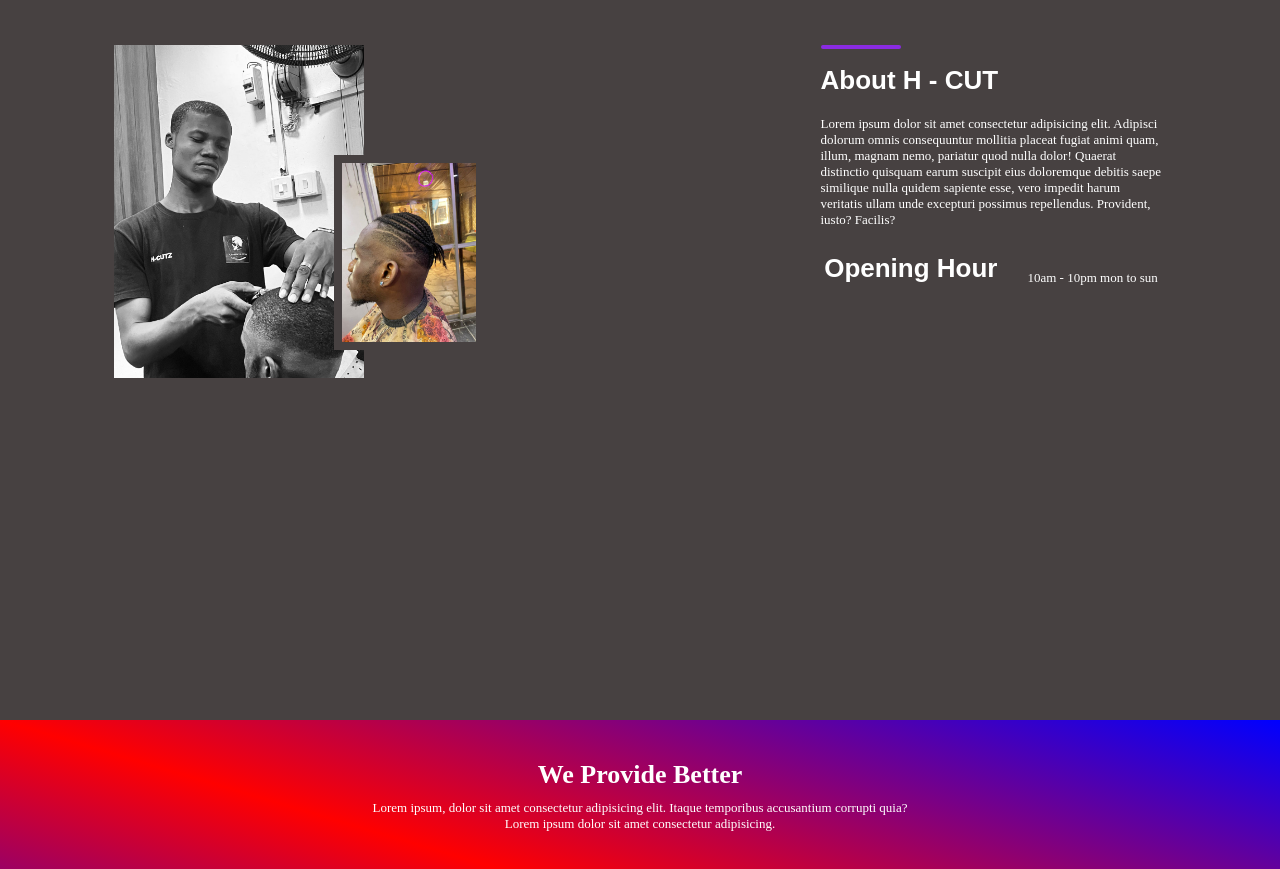
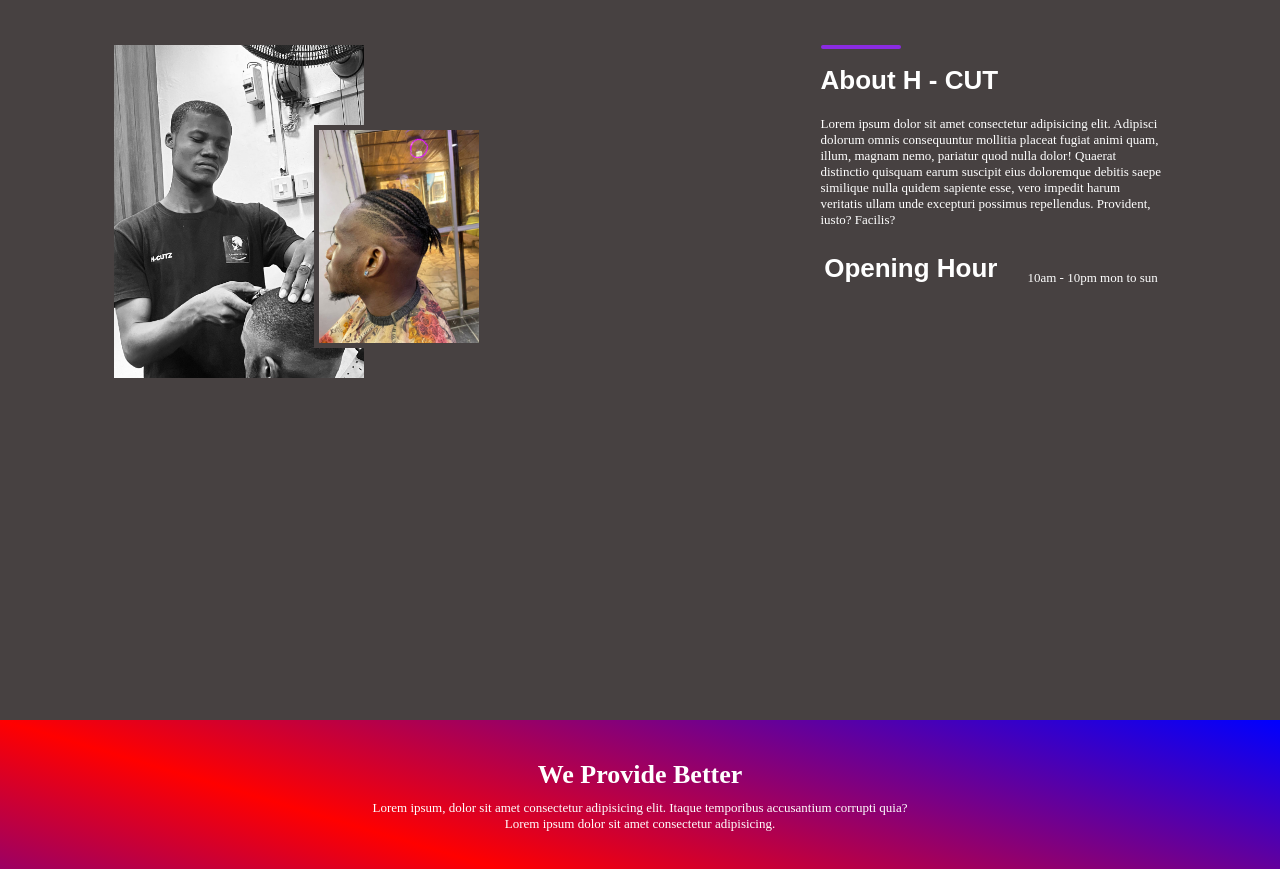
Before and after one commit to gabstrong/salon, a plain HTML site: page index.html in a window 1280 px wide. Shown: the part 800-1669 px from the top of the page. Drawn offline with nearby package versions, Linux system fonts and the light colour scheme.

Commit message:
my third commit

```diff
--- a/style.css
+++ b/style.css
@@ -117,10 +117,10 @@ section .btn{
 
 .about .split .left .me{
     position: absolute;
-    top: 110px;
-    left: 220px;
-    width: 150px;
-    border: 8px solid rgb(71, 65, 65);
+    top: 80px;
+    left: 200px;
+    width: 170px;
+    border: 5px solid rgb(71, 65, 65);
 }
 .about .split .left .boss{
     position: absolute;
```
